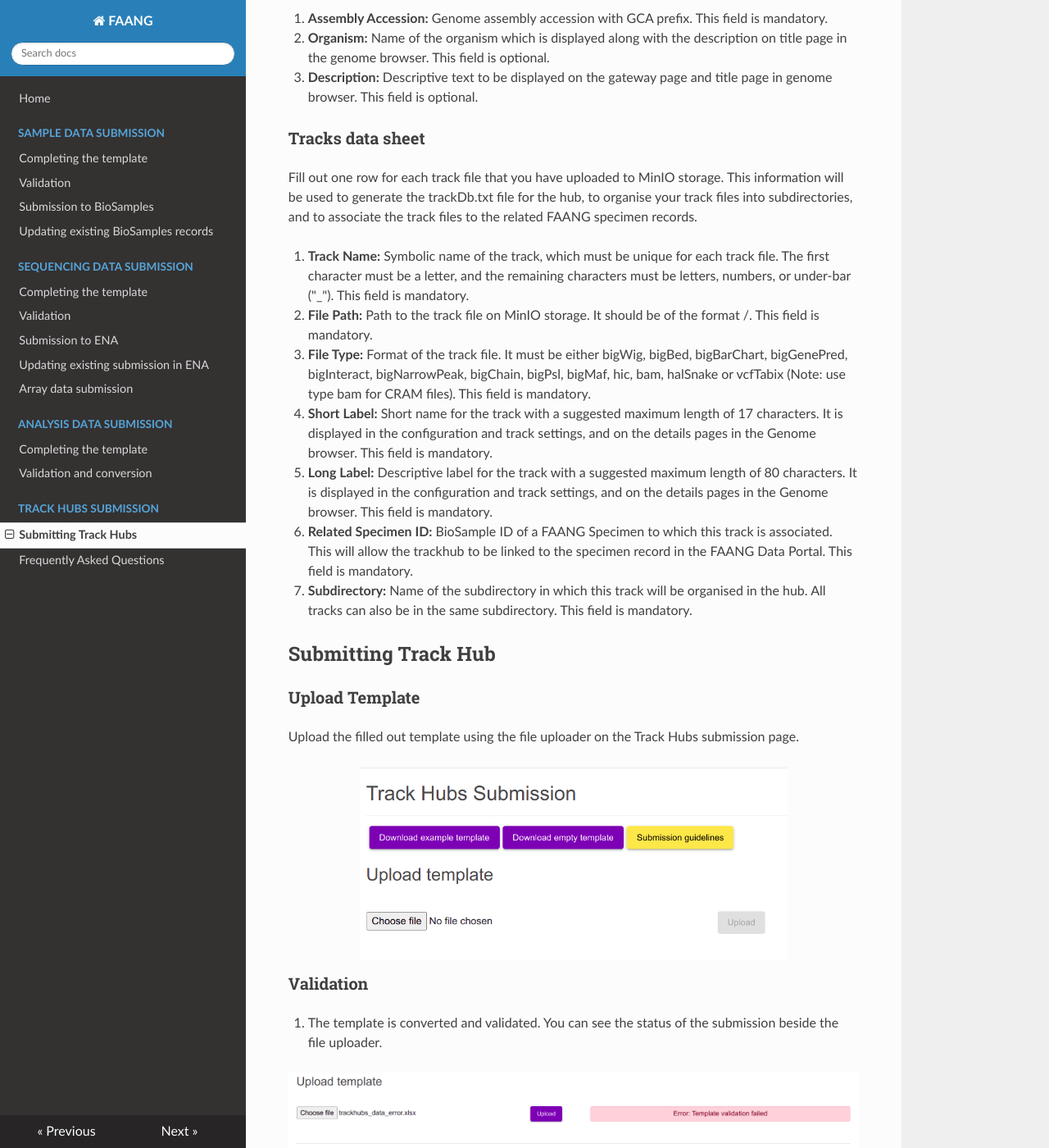
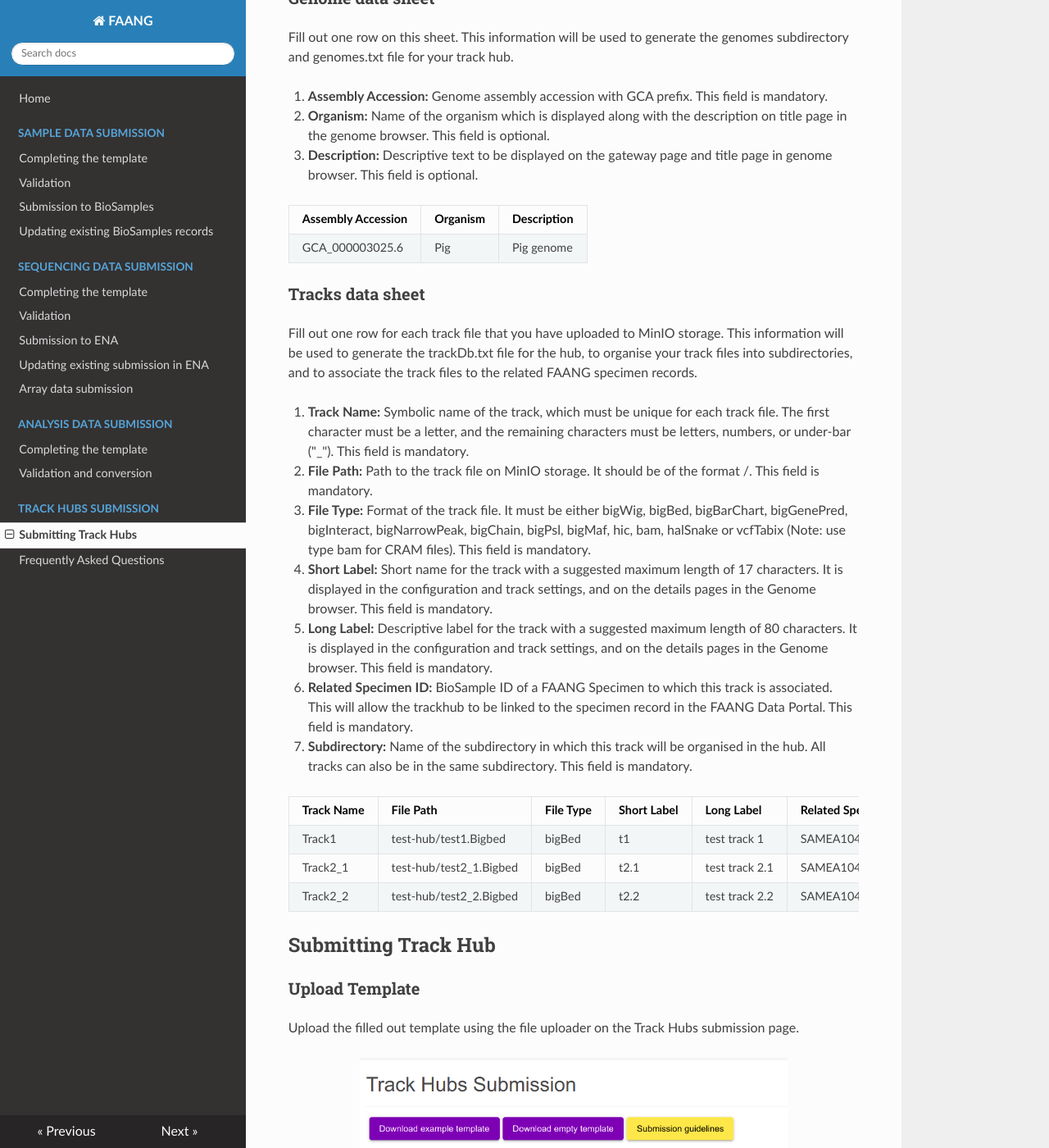
Before and after one commit to FAANG/dcc-documentation, an MkDocs documentation site: the page built from docs/trackhubs/trackhubs_submission.md, in a window 1280 px wide and 1400 px high, scrolled down 1734 px. Shown: the whole window at 82% size. Built offline with MkDocs 1.6.1, drawn with Linux system fonts in a browser that asks for light colours; nearby versions of some CDN libraries; some of the changed text lies outside the part shown.

Commit message:
add example tables for completing template

```diff
--- a/docs/trackhubs/trackhubs_submission.md
+++ b/docs/trackhubs/trackhubs_submission.md
@@ -14,6 +16,7 @@
 ## Filling the template
 
 Download the [empty excel template](https://data.faang.org/assets/empty/trackhubs.xlsx). Please do not add/remove sheets or columns. You can also download the [example template](https://data.faang.org/assets/with_examples/trackhubs.xlsx) for reference and fill out the following:
+
 <p style="text-align: center; margin: 15px 0;">
   <img src="../../img/download_trackhubs_template.png" width="75%" />
 </p>
@@ -28,6 +31,10 @@ Fill out one row on this sheet. This information will be used to generate the hu
 4. **Email:** Contact to whom questions regarding track hub should be directed. This field is mandatory.
 5. **Description File Path:** URL to HTML page with a description of the hub's contents. This field is optional.
 
+**Name** | **Short Label** | **Long Label** | **Email** | **Description File Path**
+------------ | ------------- | ------------ | ------------ | ------------
+Test Hub | test | Hub with test data | test@someplace.ac.uk | test_hub.html
+
 ### Genome data sheet
 
 Fill out one row on this sheet. This information will be used to generate the genomes subdirectory and genomes.txt file for your track hub.
@@ -35,6 +42,10 @@ Fill out one row on this sheet. This information will be used to generate the ge
 1. **Assembly Accession:** Genome assembly accession with GCA prefix. This field is mandatory.
 2. **Organism:** Name of the organism which is displayed along with the description on title page in the genome browser. This field is optional.
 3. **Description:** Descriptive text to be displayed on the gateway page and title page in genome browser. This field is optional.
+
+**Assembly Accession** | **Organism** | **Description**
+------------ | ------------- | ------------
+GCA_000003025.6 | Pig | Pig genome
 
 ### Tracks data sheet
 
@@ -48,35 +59,49 @@ Fill out one row for each track file that you have uploaded to MinIO storage. Th
 6. **Related Specimen ID:** BioSample ID of a FAANG Specimen to which this track is associated. This will allow the trackhub to be linked to the specimen record in the FAANG Data Portal. This field is mandatory.
 7. **Subdirectory:** Name of the subdirectory in which this track will be organised in the hub. All tracks can also be in the same subdirectory. This field is mandatory.
 
+**Track Name** | **File Path** | **File Type** | **Short Label** | **Long Label** | **Related Specimen ID** | **Subdirectory**
+------------ | ------------- | ------------ | ------------ | ------------ | ------------ | ------------
+Track1 | test-hub/test1.Bigbed | bigBed | t1 | test track 1 | SAMEA104728909 | sub_dir1
+Track2_1 | test-hub/test2_1.Bigbed | bigBed | t2.1 | test track 2.1 | SAMEA104728910 | sub_dir2
+Track2_2 | test-hub/test2_2.Bigbed | bigBed | t2.2 | test track 2.2 | SAMEA104728910 | sub_dir2
+
 ## Submitting Track Hub
 
 ### Upload Template
 
 Upload the filled out template using the file uploader on the Track Hubs submission page.
+
 <p style="text-align: center; margin: 15px 0;">
   <img src="../../img/upload_trackhub.png" width="75%" />
 </p>
 
 ### Validation
 
-1. The template is converted and validated. You can see the status of the submission beside the file uploader.
+* The template is converted and validated. You can see the status of the submission beside the file uploader.
+
 <p style="text-align: center; margin: 15px 0;">
   <img src="../../img/trackhub_validation.png" width="100%" />
 </p>
-2. Any validation errors are reported in the “Validation Results” section. Error messages at the top of the section indicate which sheets have errors. Navigate between different tabs, corresponding to each sheet in the excel file, to view the table with cells having errors highlighted in red. Click on a cell to get a description of the error.
+
+* Any validation errors are reported in the “Validation Results” section. Error messages at the top of the section indicate which sheets have errors. Navigate between different tabs, corresponding to each sheet in the excel file, to view the table with cells having errors highlighted in red. Click on a cell to get a description of the error.
+
 <p style="text-align: center; margin: 15px 0;">
   <img src="../../img/trackhub_errors.png" width="85%" />
 </p>
-3. Once the template has passed initial validation, hub files are generated and the “HubCheck Results” subsection displays any errors/ warnings reported by the UCSC hubCheck program.
+
+* Once the template has passed initial validation, hub files are generated and the “HubCheck Results” subsection displays any errors/ warnings reported by the UCSC hubCheck program.
+
 <p style="text-align: center; margin: 15px 0;">
   <img src="../../img/hubcheck_results.png" width="100%" />
 </p>
-4. All errors need to be fixed, but warnings maybe ignored after reviewing.
+
+* All errors need to be fixed, but warnings maybe ignored after reviewing.
 
 ### Submission
 
-1. After all errors are fixed, the submission button is enabled. Click on the submit button to register your track hub with the Track Hub Registry.
-2. If registration is successful, your track hub will be searchable in the genome browsers. The track hub is then also associated with related FAANG specimen records based on the information provided in the template.
+* After all errors are fixed, the submission button is enabled. Click on the submit button to register your track hub with the Track Hub Registry.
+* If registration is successful, your track hub will be searchable in the genome browsers. The track hub is then also associated with related FAANG specimen records based on the information provided in the template.
+
 <p style="text-align: center; margin: 15px 0;">
   <img src="../../img/trackhub_submission.png" width="100%" />
 </p>
```
Also changed, not shown: other parts of docs/trackhubs/trackhubs_submission.md (+5 -3 lines).
